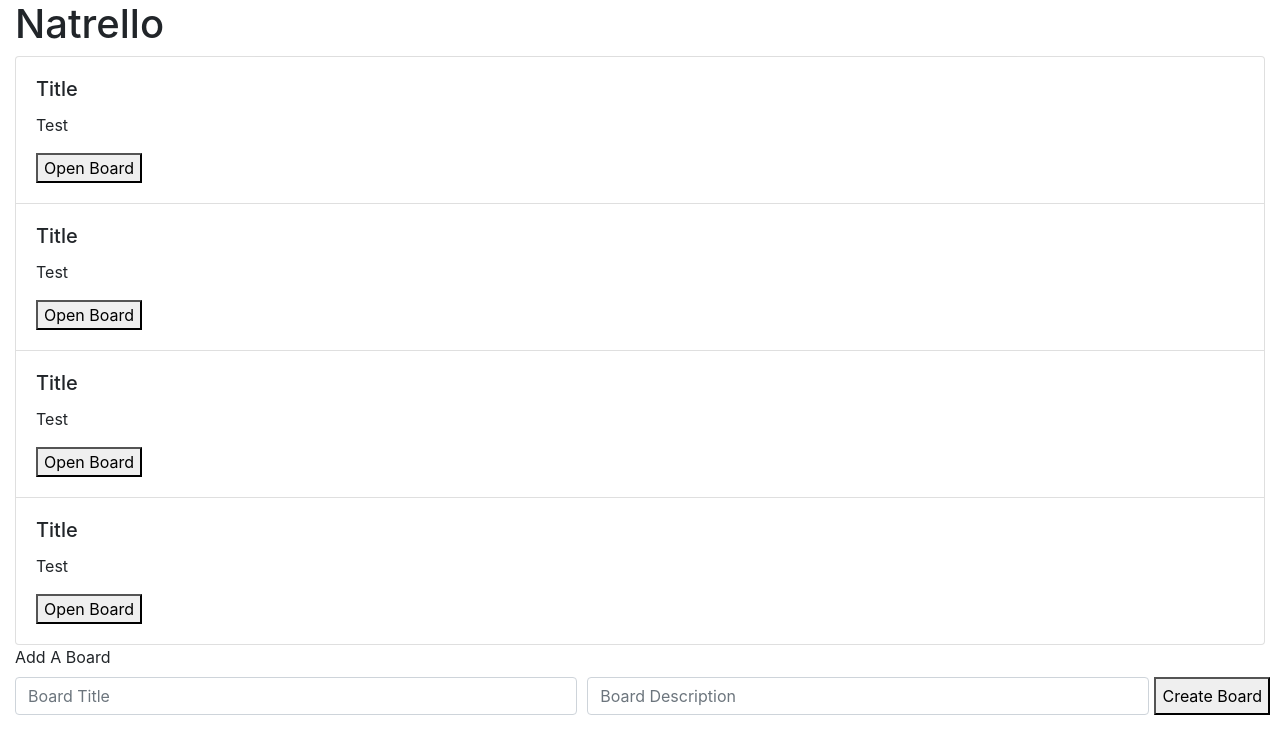
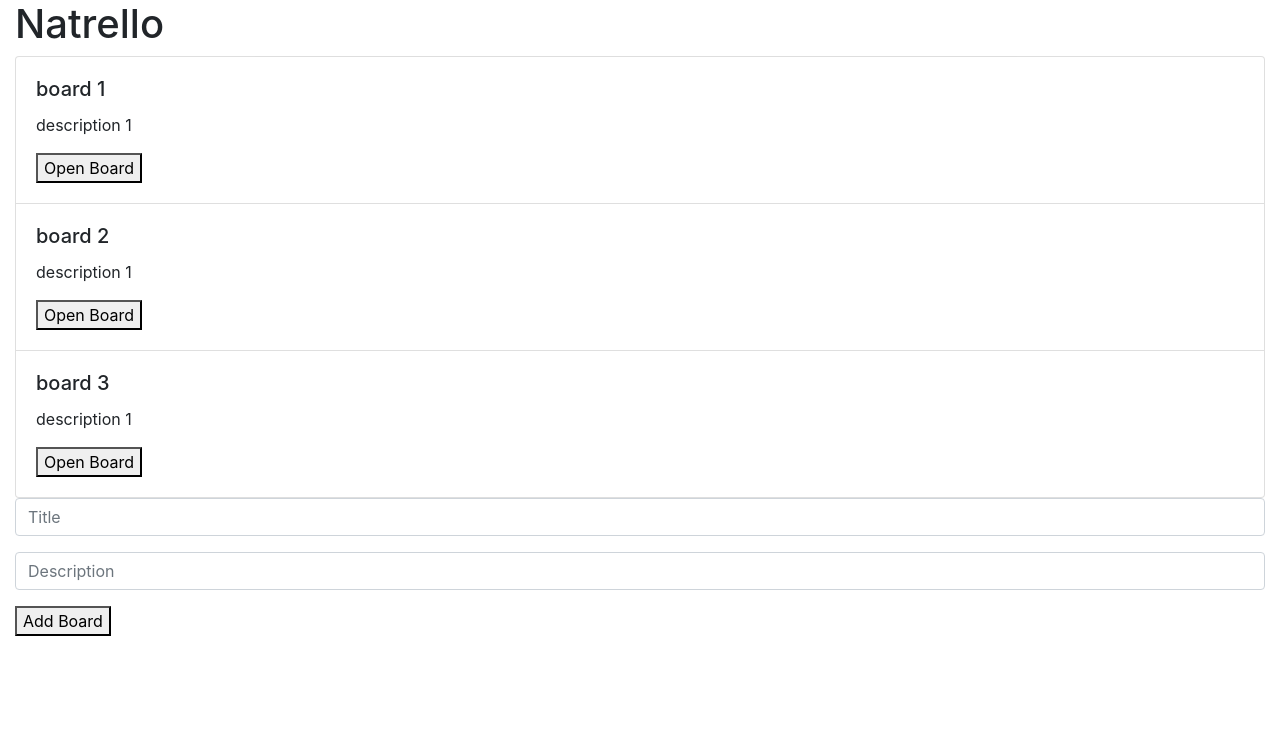
Before and after one commit to natosy/natrello, a React (Create React App) app: page / in a window 1280 px wide. Shown: the top 754 px of the page. Built offline with nearby package versions, Linux system fonts and the light colour scheme.

Commit message:
Implement add board functionality using localStorage

```diff
--- /dev/null
+++ b/src/Util.js
@@ -0,0 +1,6 @@
+const largestBoardId = (boards) => {
+    const largest = (max, curr) => curr.id > max ? curr.id : max;
+    return boards.reduce(largest, 0)
+}
+
+export default { largestBoardId }
--- a/src/components/AddBoard.js
+++ b/src/components/AddBoard.js
@@ -1,22 +1,53 @@
-import { Form, Row, Col } from 'react-bootstrap'
+import { Form } from 'react-bootstrap'
+import { useState } from 'react'
 
-const AddBoard = () => {
+const AddBoard = ({ boardData, setBoardData }) => {
+
+    const [error, setError] = useState(false)
+
+    const handleAddBoardSubmit = (e) => {
+        const title = e.target.title.value
+        if (!title) {
+            console.log(error)
+            e.preventDefault()
+            setError(true)
+            return
+        }
+        const description = e.target.description.value
+        const newId = boardData[boardData.length - 1].id + 1
+        const newBoardData = boardData
+        newBoardData.push({
+            "id": newId,
+            "title": title,
+            "description": description,
+            "lists": [
+                {
+                    "listTitle": "todo",
+                    "listItems": []
+                },
+                {
+                    "listTitle": "event",
+                    "listItems": []
+                },
+                {
+                    "listTitle": "deadline",
+                    "listItems": []
+                },
+            ]
+        })
+        localStorage.setItem('boards', JSON.stringify(newBoardData))
+        setBoardData(newBoardData)
+    }
     return (
-        <Form>
-            <Form.Row>
-                <Col>
-                    <Form.Label>Add A Board</Form.Label>
-                </Col>
-            </Form.Row>
-            <Form.Row>
-                <Col>
-                    <Form.Control placeholder="Board Title" />
-                </Col>
-                <Col>
-                    <Form.Control placeholder="Board Description" />
-                </Col>
-                <button>Create Board</button>
-            </Form.Row>
+        <Form onSubmit={handleAddBoardSubmit}>
+            <Form.Group controlId='title'>
+                <Form.Control placeholder='Title' />
+            </Form.Group>
+            <Form.Group controlId='description'>
+                <Form.Control placeholder='Description' />
+            </Form.Group>
+            <button type='submit'>Add Board</button>
+            {error ? 'Please enter minimally the board title in order to create a board' : ''}
         </Form>
     )
 }
--- a/src/components/Board.js
+++ b/src/components/Board.js
@@ -2,16 +2,13 @@ import { Row, Col, Button, Card } from 'react-bootstrap'
 
 import List from './List'
 
-const Board = ({ handleClick }) => {
+const Board = ({ lists }) => {
     return (
         <Card.Body>
             <Row>
-                <p>Showing board</p>
-            </Row>
-            <Row>
-                <List />
-                <List />
-                <List />
+                {lists.map((item, index) => {
+                    return <List key={index} list={item} />
+                })}
             </Row>
         </Card.Body>
     )
--- a/src/components/BoardCard.js
+++ b/src/components/BoardCard.js
@@ -24,19 +24,19 @@ const BoardToggle = ({ children, eventKey, callback }) => {
 /**
  * Board Card which shows the board's title, description, and board (when toggled to open)
  */
-const BoardCard = ({ boardId }) => {
+const BoardCard = ({ boardData }) => {
     return (
         <Card>
             <Card.Body>
                 <Card.Title>
-                    Title
-                    </Card.Title>
+                    {boardData.title}
+                </Card.Title>
                 <Card.Text>
-                    Test
-                    </Card.Text>
-                <BoardToggle eventKey={boardId} />
-                <Accordion.Collapse eventKey={boardId}>
-                    <Board />
+                    {boardData.description}
+                </Card.Text>
+                <BoardToggle eventKey={boardData.id.toString()} />
+                <Accordion.Collapse eventKey={boardData.id.toString()}>
+                    <Board lists={boardData.lists} />
                 </Accordion.Collapse>
             </Card.Body>
         </Card>
--- a/src/components/Home.js
+++ b/src/components/Home.js
@@ -2,18 +2,30 @@ import { Form, Container, Row, Col, Accordion } from 'react-bootstrap'
 
 import BoardCard from './BoardCard'
 import AddBoard from './AddBoard'
+import { useState } from 'react'
+import BoardData from '../data/BoardData'
 
 const Home = () => {
+
+    var boards = localStorage.getItem('boards')
+    if (boards) {
+        boards = JSON.parse(boards)
+    } else {
+        boards = BoardData
+        localStorage.setItem('boards', JSON.stringify(boards))
+    }
+
+    const [boardData, setBoardData] = useState(boards)
+
     return (
         <Container fluid>
             <h1>Natrello</h1>
-            <Accordion>
-                <BoardCard boardId="0" />
-                <BoardCard boardId="1" />
-                <BoardCard boardId="2" />
-                <BoardCard boardId="3" />
+            <Accordion >
+                {boardData.map((item, index) => {
+                    return <BoardCard key={item.id} boardData={item} />
+                })}
             </Accordion>
-            <AddBoard />
+            <AddBoard boardData={boardData} setBoardData={setBoardData} />
         </Container>
     )
 }
--- a/src/components/List.js
+++ b/src/components/List.js
@@ -1,11 +1,13 @@
 import { Container, Col } from 'react-bootstrap'
 
-const List = () => {
+const List = ({ list }) => {
     return (
         <Col>
+            {list.listTitle}
             <ul>
-                <li>item 1</li>
-                <li>item 2</li>
+                {list.listItems.map((item, index) => {
+                    return <li key={index}>{item}</li>
+                })}
             </ul>
         </Col>
     )
--- /dev/null
+++ b/src/data/BoardData.js
@@ -0,0 +1,62 @@
+const BoardData =
+    [
+        {
+            "id": 0,
+            "title": "board 1",
+            "description": "description 1",
+            "lists": [
+                {
+                    "listTitle": "todo",
+                    "listItems": ["todo 1", "todo 2", "todo 3"]
+                },
+                {
+                    "listTitle": "event",
+                    "listItems": ["event 1", "event 2", "event 3"]
+                },
+                {
+                    "listTitle": "deadline",
+                    "listItems": ["deadline 1", "deadline 2", "deadline 3"]
+                },
+            ]
+        },
+        {
+            "id": 1,
+            "title": "board 2",
+            "description": "description 1",
+            "lists": [
+                {
+                    "listTitle": "todo",
+                    "listItems": ["todo 1", "todo 2", "todo 3"]
+                },
+                {
+                    "listTitle": "event",
+                    "listItems": ["event 1", "event 2", "event 3"]
+                },
+                {
+                    "listTitle": "deadline",
+                    "listItems": ["deadline 1", "deadline 2", "deadline 3"]
+                },
+            ]
+        },
+        {
+            "id": 2,
+            "title": "board 3",
+            "description": "description 1",
+            "lists": [
+                {
+                    "listTitle": "todo",
+                    "listItems": ["todo 1", "todo 2", "todo 3"]
+                },
+                {
+                    "listTitle": "event",
+                    "listItems": ["event 1", "event 2", "event 3"]
+                },
+                {
+                    "listTitle": "deadline",
+                    "listItems": ["deadline 1", "deadline 2", "deadline 3"]
+                },
+            ]
+        },
+    ]
+
+export default BoardData
```
